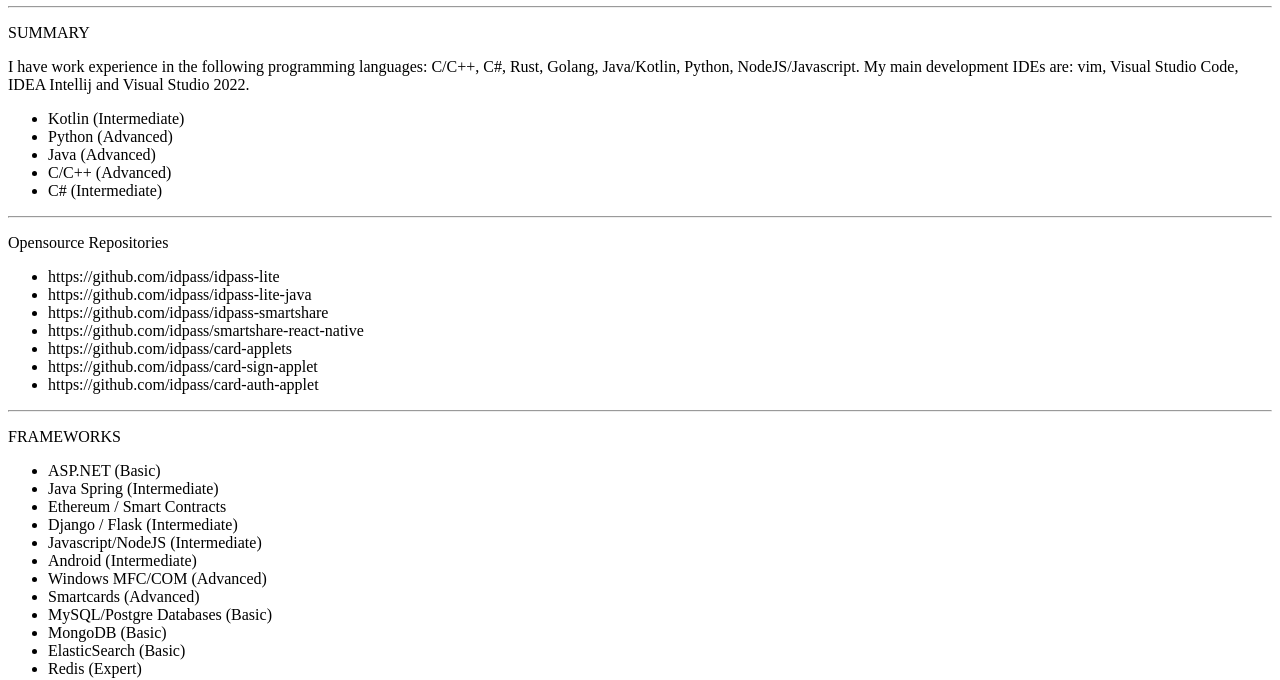
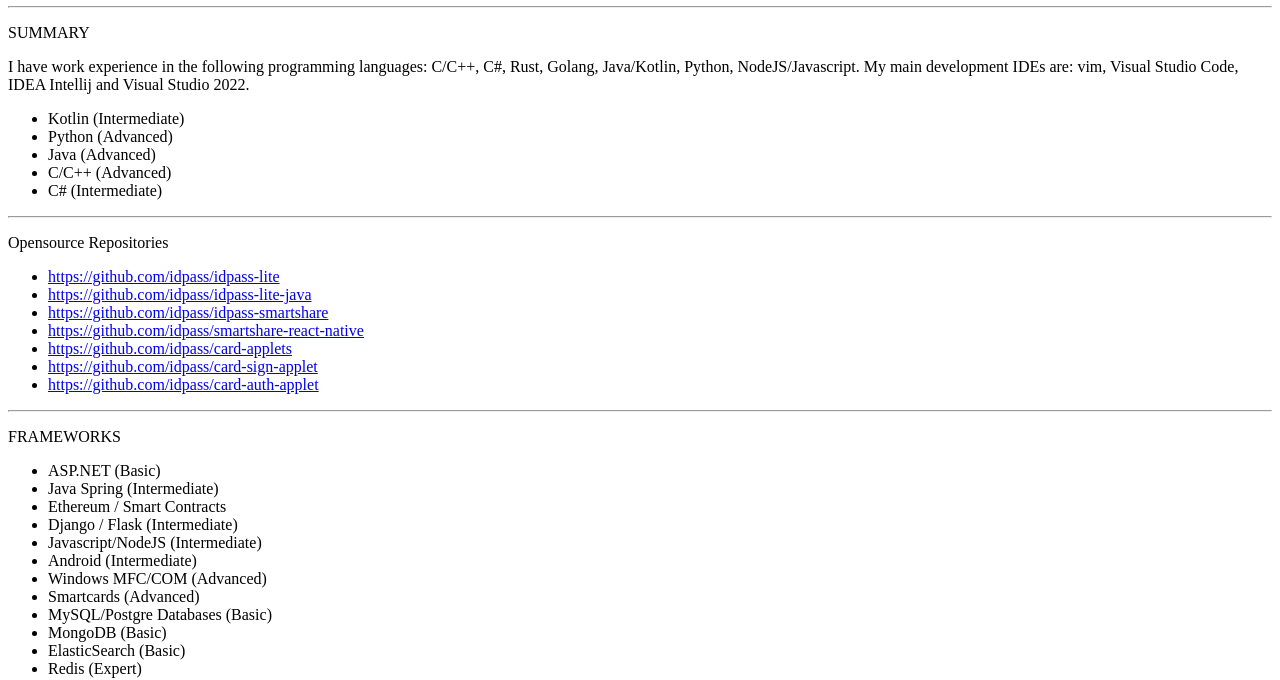
Before and after one commit to korgx5dsynth/korgx5dsynth.github.io, a plain HTML site: page index.html in a window 1280 px wide. Shown: the part 131-811 px from the top of the page. Drawn offline with Linux system fonts and the light colour scheme.

Commit message:
Use html links

```diff
--- a/index.html
+++ b/index.html
@@ -21,13 +21,13 @@
 <hr>
 <p>Opensource Repositories</p>
 <ul>
-<li>https://github.com/idpass/idpass-lite</li>
-<li>https://github.com/idpass/idpass-lite-java</li>
-<li>https://github.com/idpass/idpass-smartshare</li>
-<li>https://github.com/idpass/smartshare-react-native</li>
-<li>https://github.com/idpass/card-applets</li>
-<li>https://github.com/idpass/card-sign-applet</li>
-<li>https://github.com/idpass/card-auth-applet</li>
+<li><a href="https://github.com/idpass/idpass-lite">https://github.com/idpass/idpass-lite</a></li>
+<li><a href="https://github.com/idpass/idpass-lite-java">https://github.com/idpass/idpass-lite-java</a></li>
+<li><a href="https://github.com/idpass/idpass-smartshare">https://github.com/idpass/idpass-smartshare</a></li>
+<li><a href="https://github.com/idpass/smartshare-react-native">https://github.com/idpass/smartshare-react-native</a></li>
+<li><a href="https://github.com/idpass/card-applets">https://github.com/idpass/card-applets</a></li>
+<li><a href="https://github.com/idpass/card-sign-applet">https://github.com/idpass/card-sign-applet</a></li>
+<li><a href="https://github.com/idpass/card-auth-applet">https://github.com/idpass/card-auth-applet</a></li>
 </ul>
 <hr>
 <p>FRAMEWORKS</p>
```
